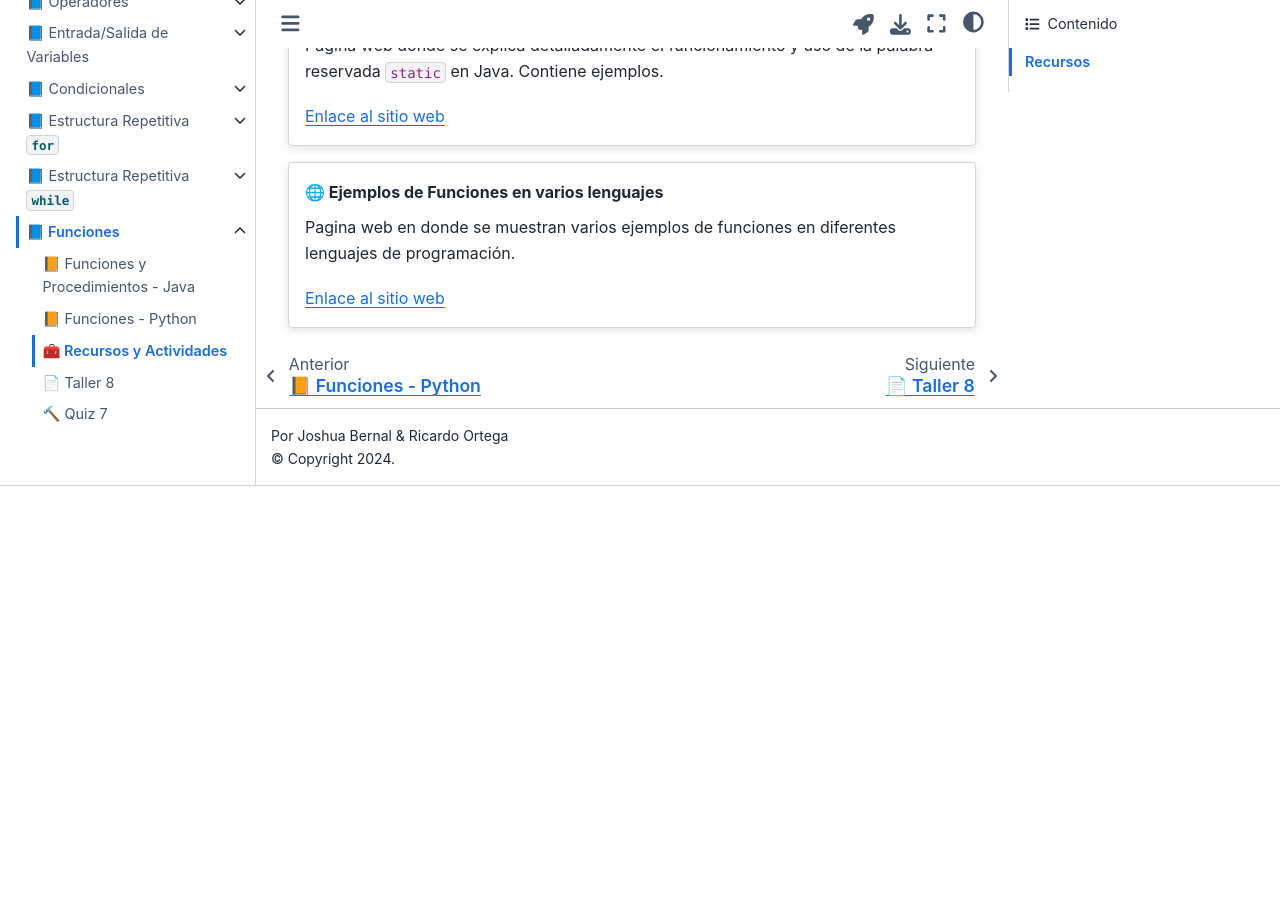
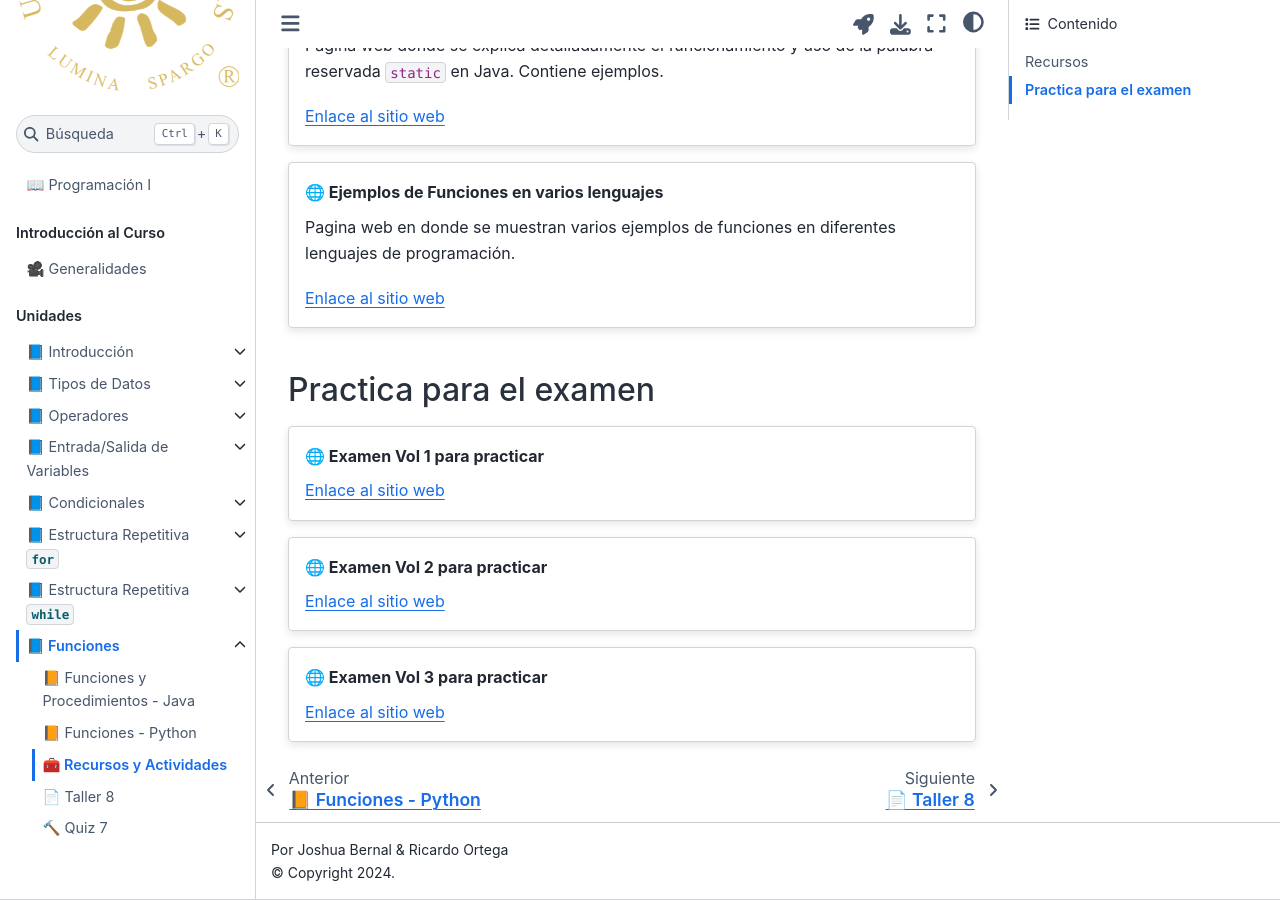
Before and after one commit to BioAITeamLearning/progI-2024-01-ucaldas, a Jupyter Book: the page built from content/resources/clase-8/recursos-clase8.md, in a window 1280 px wide and 900 px high, scrolled down 963 px. Built offline with Jupyter Book 1.0.4 settings and Sphinx 7.4.7 and the Sphinx Book theme 1.1.4, drawn with Linux system fonts in a browser that asks for light colours; before the commit the page ends 1449 px from its top, so only the background shows below that.

Commit message:
parciales en recursos 8

```diff
--- a/content/resources/clase-8/recursos-clase8.md
+++ b/content/resources/clase-8/recursos-clase8.md
@@ -49,3 +49,21 @@
 
 [Enlace al sitio web](https://www.geeksforgeeks.org/functions-programming/)
 :::
+
+## Practica para el examen
+
+:::{card} 🌐 Examen Vol 1 para practicar
+
+[Enlace al sitio web](https://drive.google.com/file/d/1DhH5u5g0viH4yHx0wBqr6uNkczGiCdS9/view?usp=sharing)
+:::
+
+
+:::{card} 🌐 Examen Vol 2 para practicar
+
+[Enlace al sitio web](https://drive.google.com/file/d/19ZvLtH7ZOLYWxQkjoO8KDO2hoB7RI3WO/view?usp=sharing)
+:::
+
+:::{card} 🌐 Examen Vol 3 para practicar
+
+[Enlace al sitio web](https://drive.google.com/file/d/1bifHUyEl7v0Pdirevqgo0PFxogzgVuke/view?usp=sharing)
+:::
```
